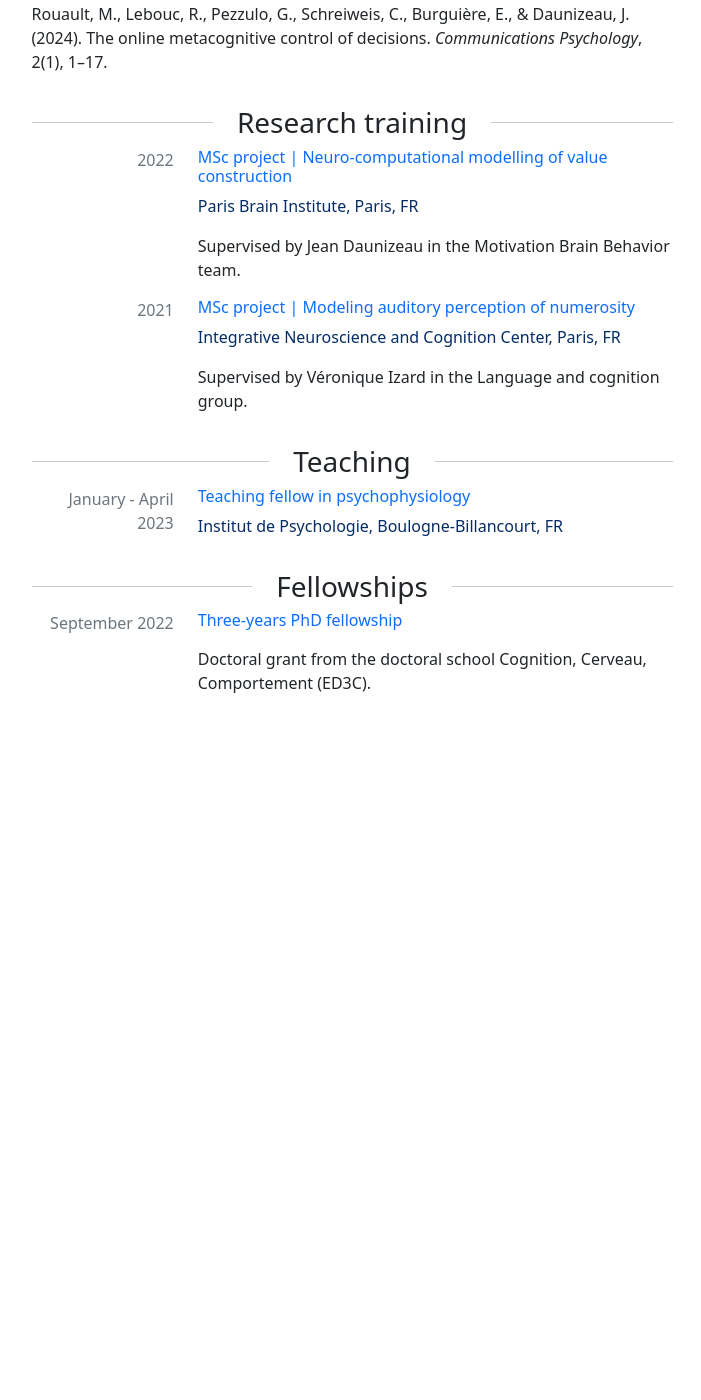
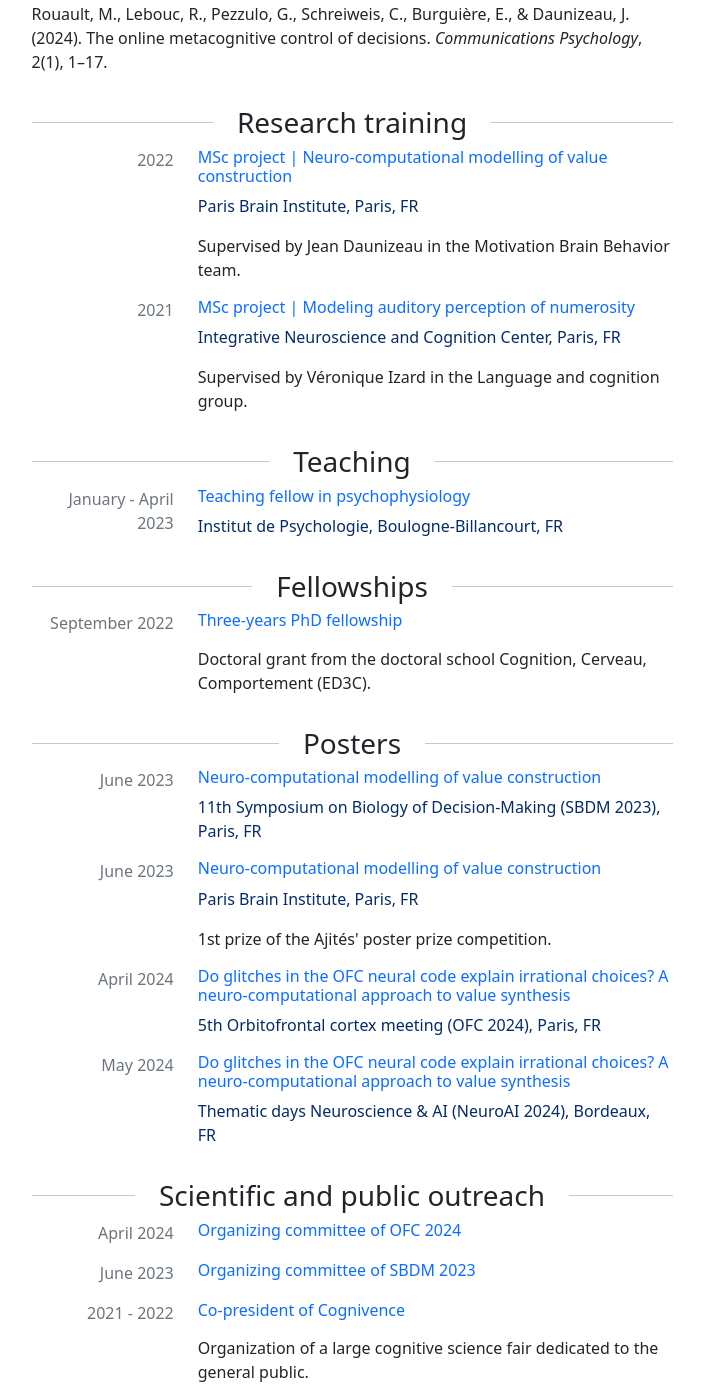
Before and after one commit to jbenon/jbenon.github.io, a Jekyll site: the page built from resume.html, in a window 1280 px wide and 1400 px high, scrolled down 680 px. Shown: the whole window, without its empty margins (288-989 px from the left). Built offline with Jekyll 4.4.1, drawn with Linux system fonts in a browser that asks for light colours; before the commit the page ends 1391 px from its top, so only the background shows below that.

Commit message:
Add posters and outreach sections

```diff
--- a/_data/resume.yml
+++ b/_data/resume.yml
@@ -60,3 +60,33 @@
       date: September 2022
       details: >
         Doctoral grant from the doctoral school Cognition, Cerveau, Comportement (ED3C).
+
+# ===== POSTERS ===== #
+- title: Posters
+  items:
+    - title: Neuro-computational modelling of value construction
+      date: June 2023
+      place: 11th Symposium on Biology of Decision-Making (SBDM 2023), Paris, FR
+    - title: Neuro-computational modelling of value construction
+      date: June 2023
+      place: Paris Brain Institute, Paris, FR
+      details: >
+        1st prize of the Ajités' poster prize competition.
+    - title: Do glitches in the OFC neural code explain irrational choices? A neuro-computational approach to value synthesis
+      date: April 2024
+      place: 5th Orbitofrontal cortex meeting (OFC 2024), Paris, FR
+    - title: Do glitches in the OFC neural code explain irrational choices? A neuro-computational approach to value synthesis
+      date: May 2024
+      place: Thematic days Neuroscience & AI (NeuroAI 2024), Bordeaux, FR
+
+# ===== OUTREACH ===== #
+- title: Scientific and public outreach
+  items:
+    - title: Organizing committee of OFC 2024
+      date: April 2024
+    - title: Organizing committee of SBDM 2023
+      date: June 2023
+    - title: Co-president of Cognivence
+      date: 2021 - 2022
+      details: >
+        Organization of a large cognitive science fair dedicated to the general public.
--- a/index.html
+++ b/index.html
@@ -3,7 +3,7 @@ layout: default
 ---
 
 <div class="container">
-    <!--- Header -->
+    <!-- Navigation -->
     <nav class="nav nav-underline justify-content-center">
         <a class="nav-link active" aria-current="page" href="#">Home</a>
         <a class="nav-link" href="resume.html">Resume</a>
--- a/resume.html
+++ b/resume.html
@@ -7,7 +7,6 @@ layout: default
     <nav class="nav nav-underline justify-content-center">
         <a class="nav-link" aria-current="page" href="index.html">Home</a>
         <a class="nav-link active" aria-current="page">Resume</a>
-
     </nav>
 
     {% for section in site.data.resume %}
```
